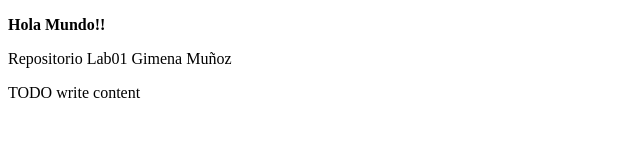
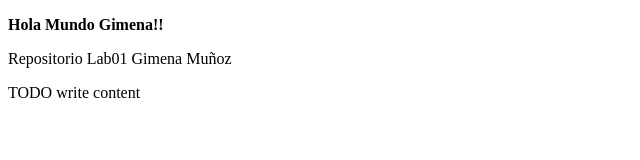
Before and after one commit to gimenamunozf0309/Gimena_Lab01, a website: page public_html/index.html in a window 1280 px wide. Shown: the full height of the page, 0-640 px from the left. Drawn offline with Linux system fonts and the light colour scheme.

Commit message:
Hice el primer Lab01 de progra3, con un Hola Mundo y le agregue el gimena

```diff
--- a/public_html/index.html
+++ b/public_html/index.html
@@ -12,7 +12,7 @@ and open the template in the editor.
     </head>
     <body>
         <!--Aca comienza-->
-        <p><b> Hola Mundo!! </b></p>
+        <p><b> Hola Mundo Gimena!! </b></p>
         <p>Repositorio Lab01 Gimena Muñoz</p>
 
         <div>TODO write content</div>
```
